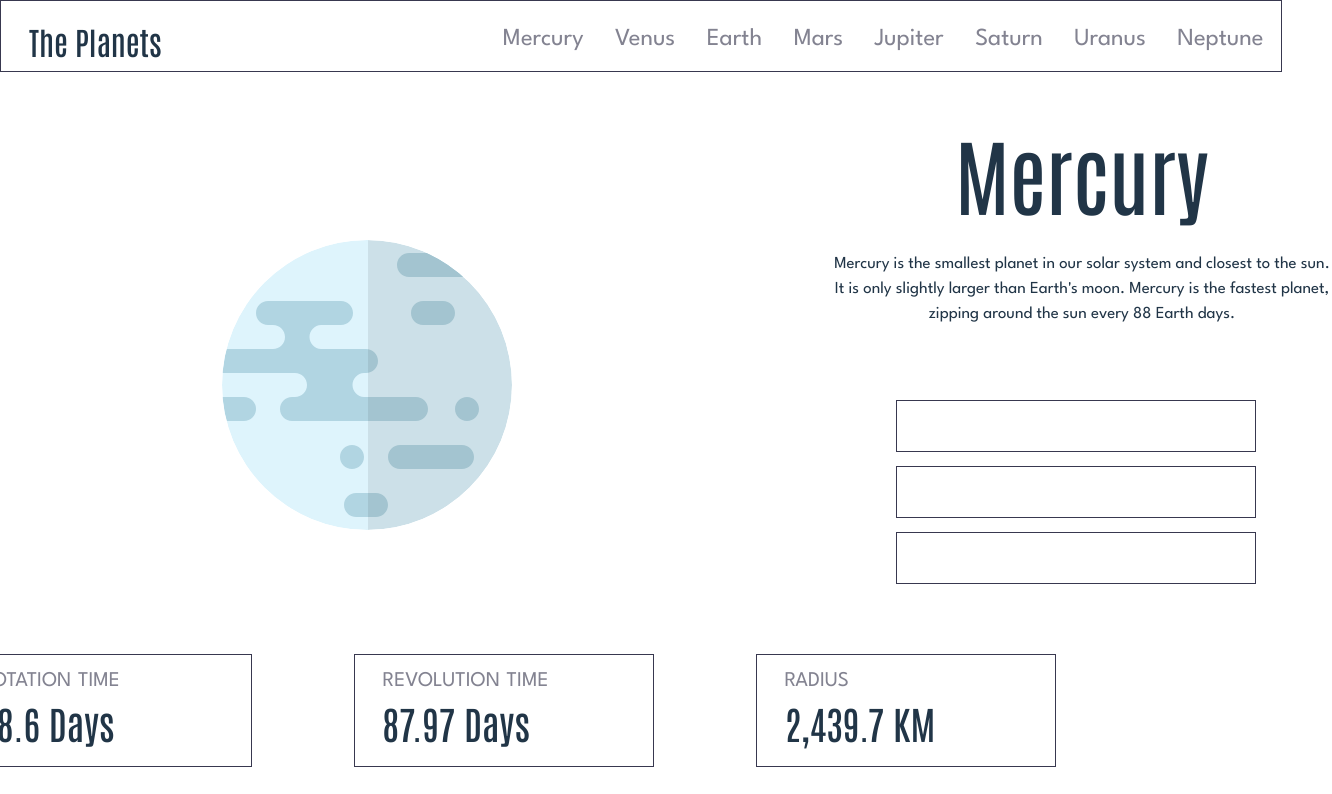
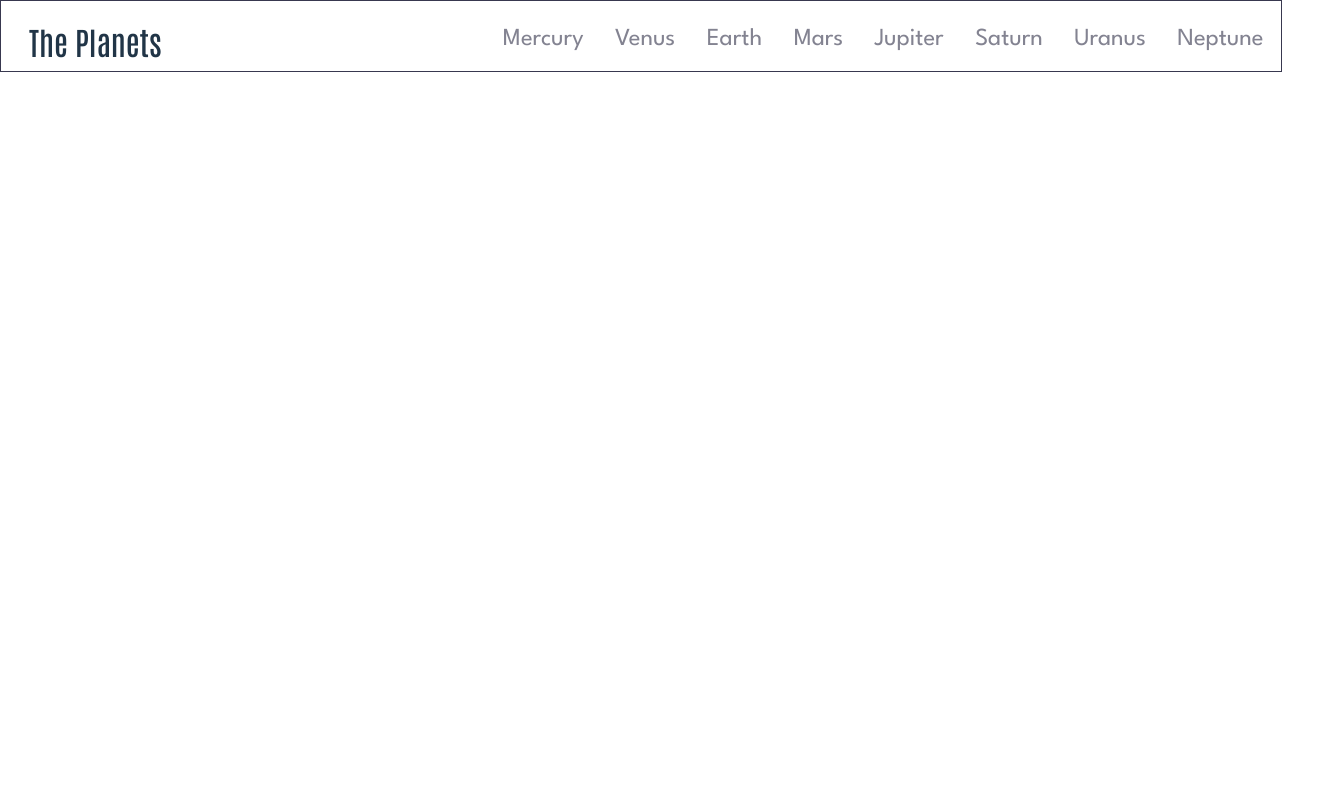
Before and after one commit to matt-o-west/planet-facts-app, a React (Vite) app: page / in a window 1280 px wide. Shown: the top 794 px of the page, 1332 px wide, since content can reach past the window. Built offline with nearby package versions, Linux system fonts and the light colour scheme.

Commit message:
working on logic - Routes and States are working now

```diff
--- a/src/App.jsx
+++ b/src/App.jsx
@@ -2,27 +2,20 @@
 import './App.css'
 import Nav from './components/Nav'
 import Planet from './components/Planet'
-import {Route} from "react-router-dom"
-import {useState} from 'react'
-import Data from "./data.json"
+import {Route, Routes} from "react-router-dom"
+//import {useEffect, useState} from 'react'
+//import Data from "./data.json"
 
 function App() {
-  const [planets, setPlanets] = useState([])
-  const [loading, setLoading] = useState(true)
 
-  function handleClick(event) {
-    setPlanets(event.target.value)
-  }
-
-  console.log(Data[0].name)
-  console.log(planets)
-
-  console.log(planets)
+  //console.log(Data[0].name)
 
   return (
     <main className="App">
-      <Nav />
-      <Planet />
+        <Nav />
+      <Routes>
+        <Route path="/:planets" element={<Planet/>}/>
+      </Routes>
     </main>
   )
 }
--- a/src/components/Nav.jsx
+++ b/src/components/Nav.jsx
@@ -1,7 +1,7 @@
 import {Link, BrowserRouter} from "react-router-dom"
 import "./Nav.css"
 
-function Nav(props) {
+function Nav() {
 
 
     return (
--- a/src/components/Planet.jsx
+++ b/src/components/Planet.jsx
@@ -5,18 +5,30 @@ import {useEffect, useState} from 'react'
 import {useParams} from "react-router-dom"
 import Data from "../data.json"
 
-function Planet(props) {
-  const {planet} = useParams()
-  const [planets, setPlanets] = useState([])
-  console.log(planet)
+function Planet() {
+  const [planets, setPlanets] = useState({})
+  const params = useParams()
+  //const [loading, setLoading] = useState(true)
+
+  function handleClick(event) {
+    setPlanets(event.target.value)
+  }
+
 
   useEffect(() => {
-    Data.map(item => {
-     if (item === planet) {
-       setPlanets(planet)
-     }
+    Data.forEach(planet => {
+      if (params.planets === planet.name) {
+        setPlanets(planet)
+      }
     })
-  }, [])
+    //setLoading(false)
+  }, [params])
+
+
+  console.log(params.planets)
+  //console.log(planet)
+  console.log(params)
+
 
     return (
       <div>
@@ -29,8 +41,8 @@ function Planet(props) {
             </p>
         </div>
         </div>
-        <Buttons onClick={props.onClick}/>
-        <Cards facts={props.facts}/>
+        <Buttons onClick={handleClick}/>
+        <Cards facts={planets}/>
 
       </div>
 
```
